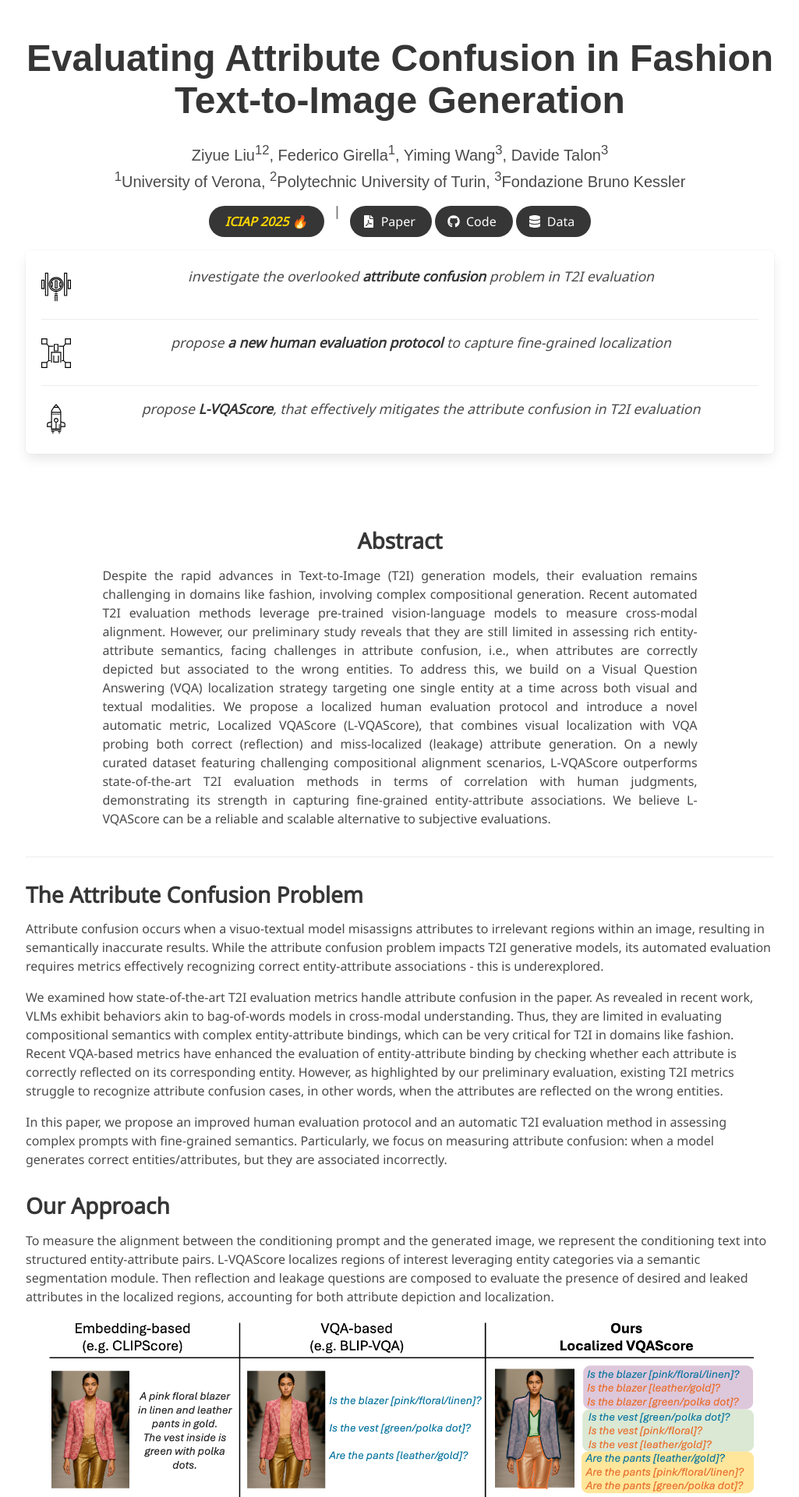
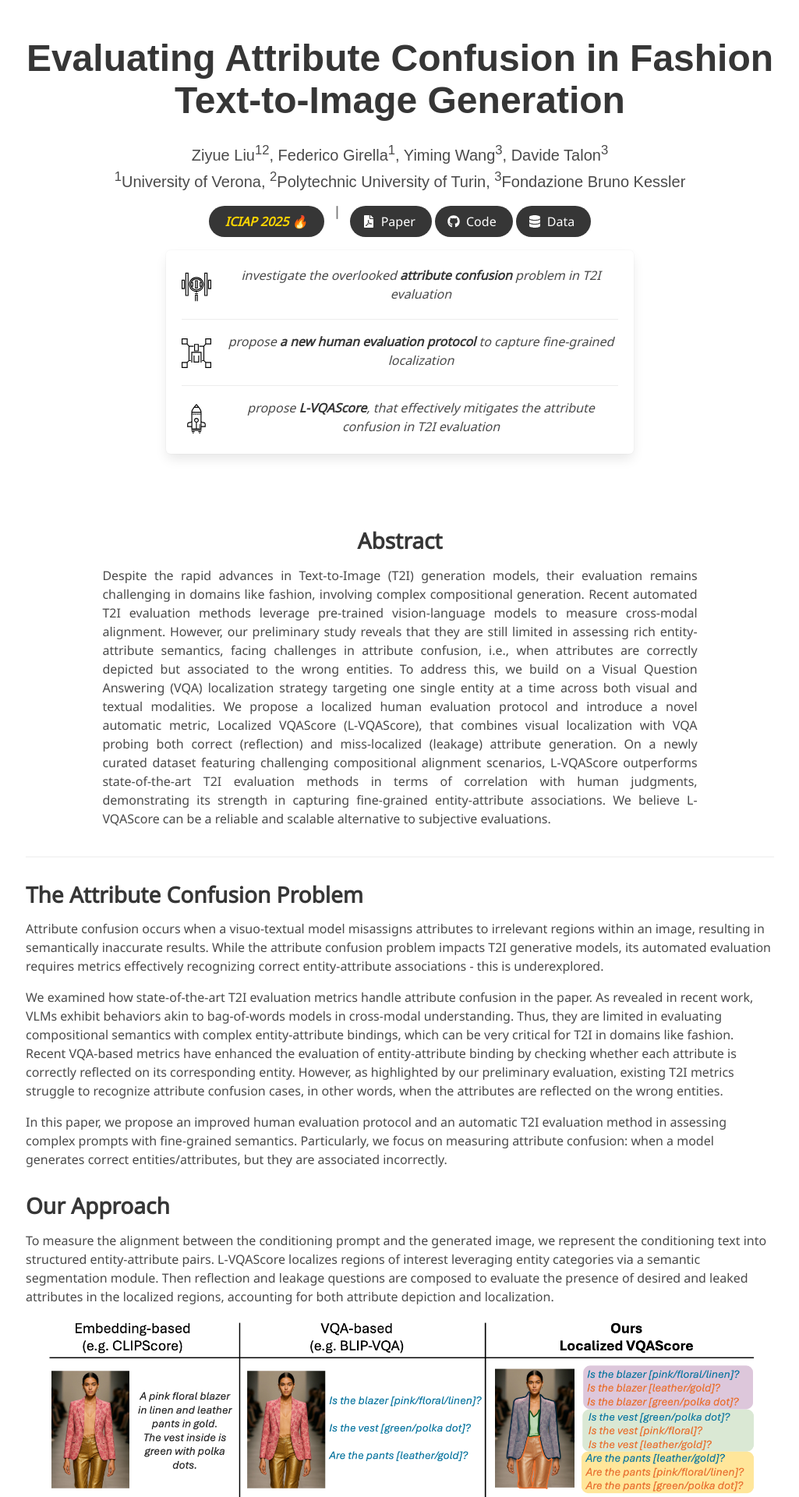
Before and after one commit to intelligolabs/L-VQAScore, a Jekyll site: the page built from index.md, in a window 1280 px wide. Shown: the top 1920 px of the page at 78% size, without its empty margins (127-1152 px from the left). Built offline with Jekyll 4.4.1, drawn with Linux system fonts in a browser that asks for light colours; some web fonts are replaced.

Commit message:
Update project_page.html

```diff
--- a/_layouts/project_page.html
+++ b/_layouts/project_page.html
@@ -117,7 +117,7 @@
             </div>
           </div>
 
-          <div class="box has-text-center">
+          <div class="box has-text-centered" style="max-width: 600px; margin: 0 auto;">
                 <article class="media">
                   <figure class="media-left">
                     <img
@@ -126,7 +126,7 @@
                     />
                   </figure>
                   <div class="media-content has-text-centered">
-                     <p style="font-size: 1.1rem;">
+                     <p style="font-size: 1.0rem;">
                       <em>investigate the overlooked <strong>attribute confusion</strong> problem in T2I evaluation</em>
                     </p>
                   </div>
@@ -140,7 +140,7 @@
                     />
                   </figure>
                   <div class="media-content has-text-centered">
-                     <p style="font-size: 1.1rem;">
+                     <p style="font-size: 1.0rem;">
                       <em>propose <strong>a new human evaluation protocol</strong> to capture fine-grained localization</em>
                     </p>
                   </div>
@@ -154,7 +154,7 @@
                     />
                   </figure>
                   <div class="media-content has-text-centered">
-                     <p style="font-size: 1.1rem;">
+                     <p style="font-size: 1.0rem;">
                       <em>propose <strong>L-VQAScore</strong>, that effectively mitigates the attribute confusion in T2I evaluation</em>
                     </p>
                   </div>
```
